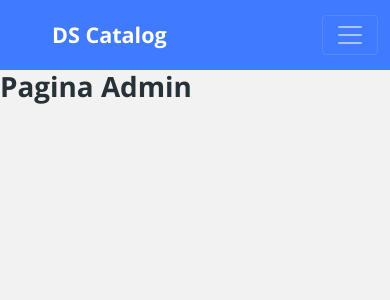
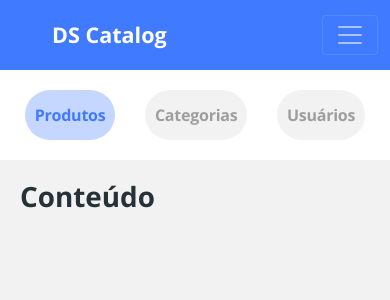
Before and after one commit to mmvalcanaia/ds-catalog, a React (Create React App) app in the folder frontweb/: page /admin in a window 390 px wide. Shown: the top 300 px of the page. Built offline with nearby package versions, Linux system fonts and the light colour scheme.

Commit message:
Admin navbar layout mobile

```diff
--- /dev/null
+++ b/frontweb/src/pages/Admin/Navbar/index.tsx
@@ -0,0 +1,26 @@
+import './styles.css';
+
+const Navbar = () => {
+  return (
+    <nav className="adim-nav-container">
+      <ul>
+        <li>
+          <a href="link" className="admin-nav-item active">
+            <p>Produtos</p>
+          </a>
+        </li>
+        <li>
+          <a href="link" className="admin-nav-item">
+            <p>Categorias</p>
+          </a>
+        </li>
+        <li>
+          <a href="link" className="admin-nav-item">
+            <p>Usuários</p>
+          </a>
+        </li>
+      </ul>
+    </nav>
+  );
+};
+export default Navbar;
--- /dev/null
+++ b/frontweb/src/pages/Admin/Navbar/styles.css
@@ -0,0 +1,35 @@
+ul {
+  display: flex;
+  justify-content: space-around;
+  list-style-type: none;
+  margin: 0;
+  padding: 0;
+}
+
+.adim-nav-container {
+  padding: 20px 10px;
+  background: #fff;
+}
+
+.admin-nav-item {
+  display: flex;
+  justify-content: center;
+  align-items: center;
+  padding: 0 10px;
+  height: 50px;
+  background: #f2f2f2;
+  border-radius: 100px;
+  font-size: 16px;
+  font-weight: bold;
+  letter-spacing: -0.015em;
+  color: #9e9e9e;
+}
+
+.admin-nav-item p {
+  margin-bottom: 0;
+}
+
+.admin-nav-item.active {
+  background: rgba(64, 123, 255, 0.3);
+  color: #407bff;
+}
--- a/frontweb/src/pages/Admin/index.tsx
+++ b/frontweb/src/pages/Admin/index.tsx
@@ -1,6 +1,14 @@
-const Admin = () =>{
-    return(
-        <h1>Pagina Admin</h1>
-    );
-}
+import Navbar from './Navbar';
+import './styles.css';
+
+const Admin = () => {
+  return (
+    <div className="admin-container">
+      <Navbar />
+      <div className="admin-content">
+        <h1>Conteúdo</h1>
+      </div>
+    </div>
+  );
+};
 export default Admin;
--- /dev/null
+++ b/frontweb/src/pages/Admin/styles.css
@@ -0,0 +1,18 @@
+.admin-container{
+    display: flex;
+    flex-direction: column;
+}
+
+.admin-content{
+    padding: 20px;
+}
+
+@media (min-width: 1200px) {
+    .admin-container{
+        flex-direction: row;
+    }
+
+    .admin-content{
+        flex: 1;
+    }
+}
```
